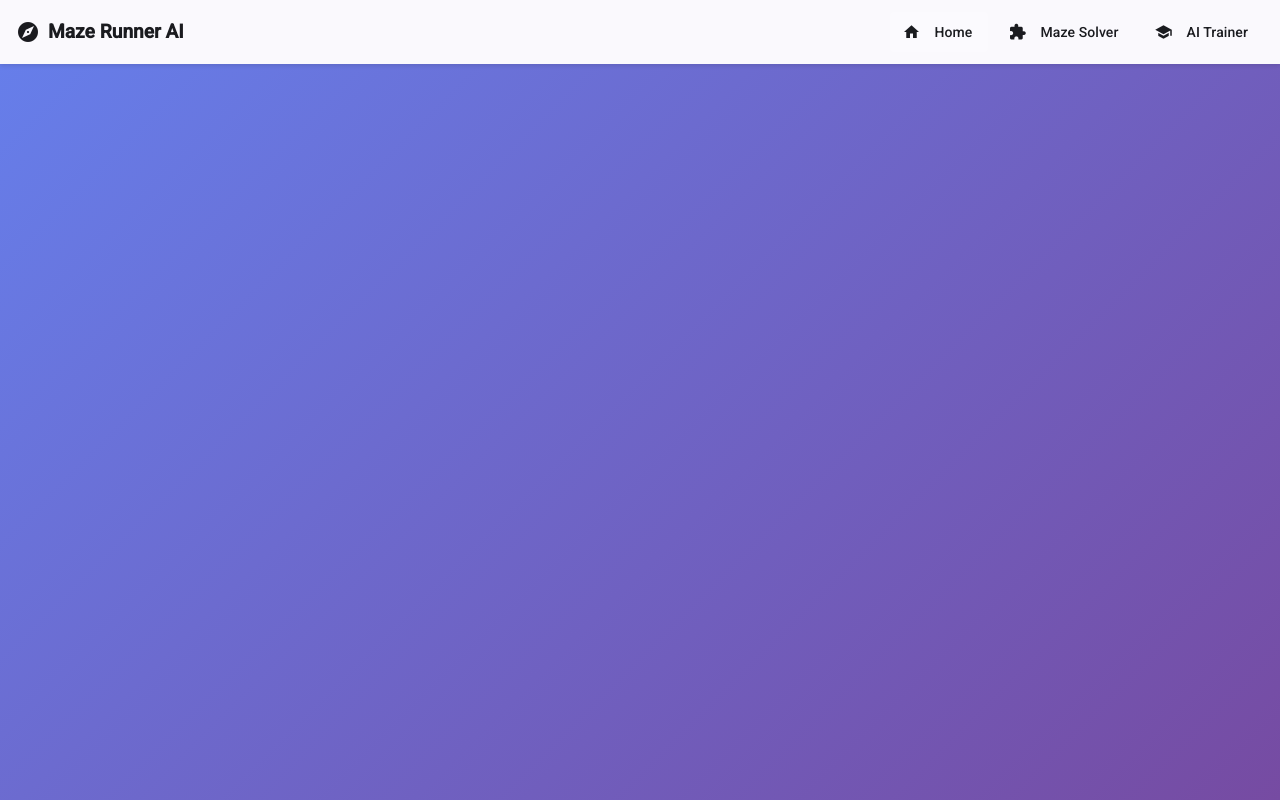
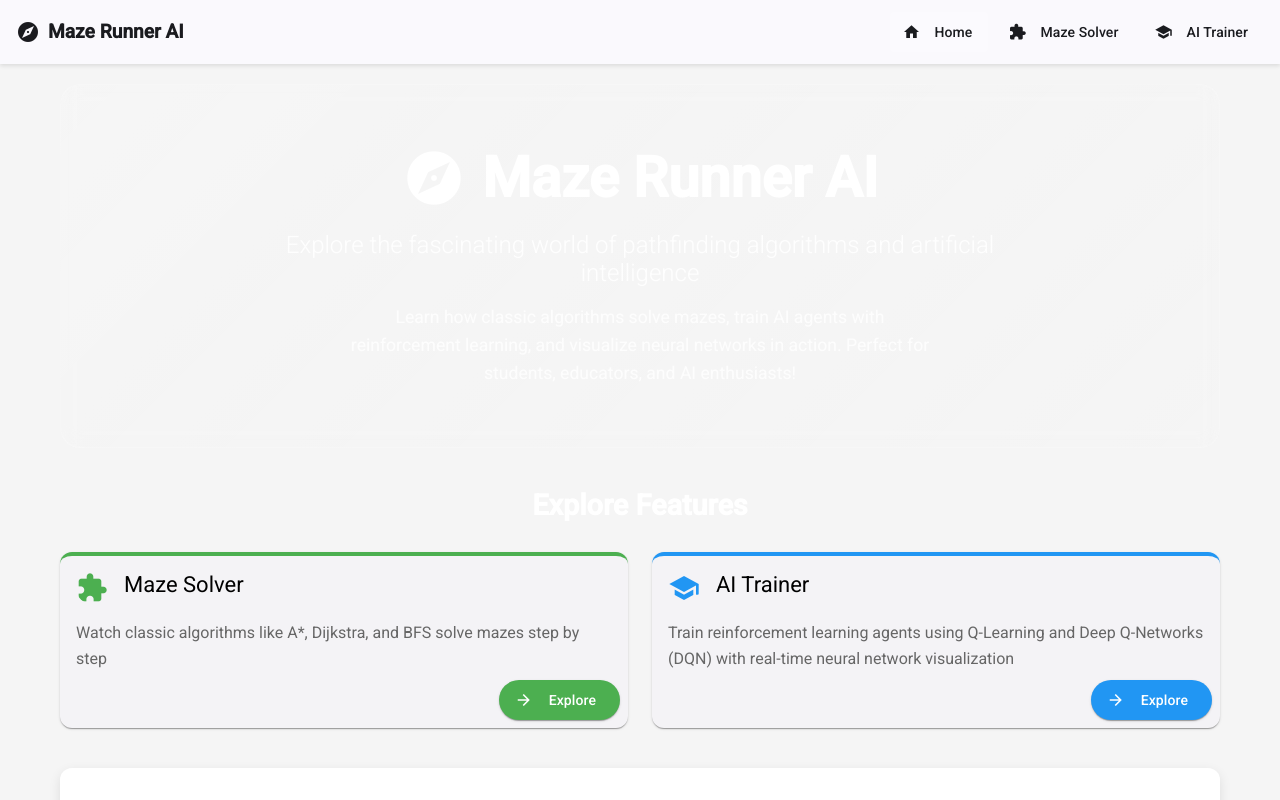
Before and after one commit to ayoubachak/maze-solver, an Angular app: page /home in a window 1280 px wide. Shown: the top 800 px of the page. Built offline with nearby package versions, Linux system fonts and the light colour scheme.

Commit message:
refactor: Remove unused CSS variables and gradient background from main content

```diff
--- a/src/app/app.component.css
+++ b/src/app/app.component.css
@@ -44,7 +44,6 @@
   width: 100%;
   min-height: calc(100vh - 64px);
   padding: 0;
-  background: linear-gradient(135deg, #667eea 0%, #764ba2 100%);
 }
 
 /* Mobile Navigation */
--- a/src/app/app.component.html
+++ b/src/app/app.component.html
@@ -29,184 +29,3 @@
 <main class="main-content">
   <router-outlet></router-outlet>
 </main>
-
-<style>
-  :host {
-    --bright-blue: oklch(51.01% 0.274 263.83);
-    --electric-violet: oklch(53.18% 0.28 296.97);
-    --french-violet: oklch(47.66% 0.246 305.88);
-    --vivid-pink: oklch(69.02% 0.277 332.77);
-    --hot-red: oklch(61.42% 0.238 15.34);
-    --orange-red: oklch(63.32% 0.24 31.68);
-
-    --gray-900: oklch(19.37% 0.006 300.98);
-    --gray-700: oklch(36.98% 0.014 302.71);
-    --gray-400: oklch(70.9% 0.015 304.04);
-
-    --red-to-pink-to-purple-vertical-gradient: linear-gradient(
-      180deg,
-      var(--orange-red) 0%,
-      var(--vivid-pink) 50%,
-      var(--electric-violet) 100%
-    );
-
-    --red-to-pink-to-purple-horizontal-gradient: linear-gradient(
-      90deg,
-      var(--orange-red) 0%,
-      var(--vivid-pink) 50%,
-      var(--electric-violet) 100%
-    );
-
-    --pill-accent: var(--bright-blue);
-
-    font-family: "Inter", -apple-system, BlinkMacSystemFont, "Segoe UI", Roboto,
-      Helvetica, Arial, sans-serif, "Apple Color Emoji", "Segoe UI Emoji",
-      "Segoe UI Symbol";
-    box-sizing: border-box;
-    -webkit-font-smoothing: antialiased;
-    -moz-osx-font-smoothing: grayscale;
-  }
-
-  h1 {
-    font-size: 3.125rem;
-    color: var(--gray-900);
-    font-weight: 500;
-    line-height: 100%;
-    letter-spacing: -0.125rem;
-    margin: 0;
-    font-family: "Inter Tight", -apple-system, BlinkMacSystemFont, "Segoe UI", Roboto,
-      Helvetica, Arial, sans-serif, "Apple Color Emoji", "Segoe UI Emoji",
-      "Segoe UI Symbol";
-  }
-
-  p {
-    margin: 0;
-    color: var(--gray-700);
-  }
-
-  main {
-    width: 100%;
-    min-height: 100%;
-    display: flex;
-    justify-content: center;
-    align-items: center;
-    padding: 1rem;
-    box-sizing: inherit;
-    position: relative;
-  }
-
-  .angular-logo {
-    max-width: 9.2rem;
-  }
-
-  .content {
-    display: flex;
-    justify-content: space-around;
-    width: 100%;
-    max-width: 700px;
-    margin-bottom: 3rem;
-  }
-
-  .content h1 {
-    margin-top: 1.75rem;
-  }
-
-  .content p {
-    margin-top: 1.5rem;
-  }
-
-  .divider {
-    width: 1px;
-    background: var(--red-to-pink-to-purple-vertical-gradient);
-    margin-inline: 0.5rem;
-  }
-
-  .pill-group {
-    display: flex;
-    flex-direction: column;
-    align-items: start;
-    flex-wrap: wrap;
-    gap: 1.25rem;
-  }
-
-  .pill {
-    display: flex;
-    align-items: center;
-    --pill-accent: var(--bright-blue);
-    background: color-mix(in srgb, var(--pill-accent) 5%, transparent);
-    color: var(--pill-accent);
-    padding-inline: 0.75rem;
-    padding-block: 0.375rem;
-    border-radius: 2.75rem;
-    border: 0;
-    transition: background 0.3s ease;
-    font-family: var(--inter-font);
-    font-size: 0.875rem;
-    font-style: normal;
-    font-weight: 500;
-    line-height: 1.4rem;
-    letter-spacing: -0.00875rem;
-    text-decoration: none;
-  }
-
-  .pill:hover {
-    background: color-mix(in srgb, var(--pill-accent) 15%, transparent);
-  }
-
-  .pill-group .pill:nth-child(6n + 1) {
-    --pill-accent: var(--bright-blue);
-  }
-  .pill-group .pill:nth-child(6n + 2) {
-    --pill-accent: var(--french-violet);
-  }
-  .pill-group .pill:nth-child(6n + 3),
-  .pill-group .pill:nth-child(6n + 4),
-  .pill-group .pill:nth-child(6n + 5) {
-    --pill-accent: var(--hot-red);
-  }
-
-  .pill-group svg {
-    margin-inline-start: 0.25rem;
-  }
-
-  .social-links {
-    display: flex;
-    align-items: center;
-    gap: 0.73rem;
-    margin-top: 1.5rem;
-  }
-
-  .social-links path {
-    transition: fill 0.3s ease;
-    fill: var(--gray-400);
-  }
-
-  .social-links a:hover svg path {
-    fill: var(--gray-900);
-  }
-
-  @media screen and (max-width: 650px) {
-    .content {
-      flex-direction: column;
-      width: max-content;
-    }
-
-    .divider {
-      height: 1px;
-      width: 100%;
-      background: var(--red-to-pink-to-purple-horizontal-gradient);
-      margin-block: 1.5rem;
-    }
-  }
-</style>
-
-
-<!-- * * * * * * * * * * * * * * * * * * * * * * * * * * * * * * * * -->
-<!-- * * * * * * * * * * * The content above * * * * * * * * * * * -->
-<!-- * * * * * * * * * * is only a placeholder * * * * * * * * * * -->
-<!-- * * * * * * * * * * and can be replaced.  * * * * * * * * * * -->
-<!-- * * * * * * * * * * * * * * * * * * * * * * * * * * * * * * * * -->
-<!-- * * * * * * * * * * End of Placeholder  * * * * * * * * * * * -->
-<!-- * * * * * * * * * * * * * * * * * * * * * * * * * * * * * * * * -->
-
-<router-outlet />
```
